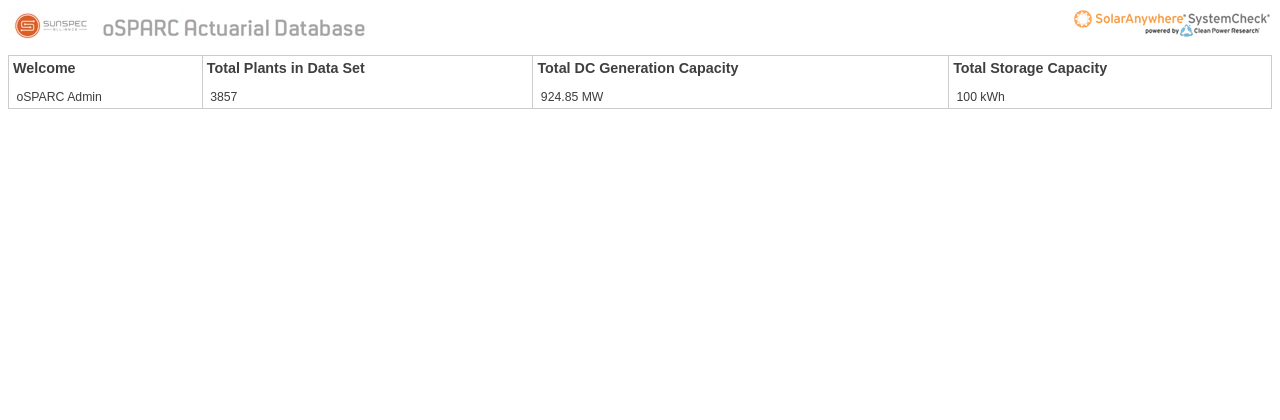
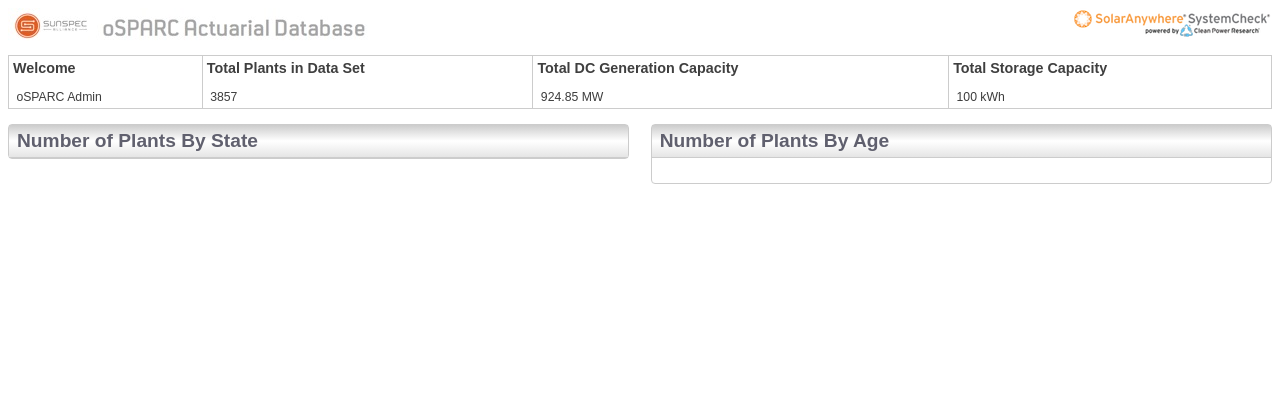
Before and after one commit to sunspec/osparc-django-website, a Django app: page /osparc/ in a window 1280 px wide. Shown: the top 420 px of the page. Run offline with Django 3.2, Linux system fonts and the light colour scheme; some libraries are stand-ins or nearby versions.

Commit message:
Added lots of html and js from orig oSPARC. Can now make (incorrect) ajax calls to services

```diff
--- a/osparc/templates/osparc/index.html
+++ b/osparc/templates/osparc/index.html
@@ -17,3 +17,29 @@
     </tr>
   </table>
 </div>
+
+<div id="row1">
+    <div id="o_state_wrapper" class="o_category_filter" style="float:left;width:49%;">
+      	   <h2 class="o_category_filter_header">Number of Plants By State</h2>
+      	   <div id="state_chart" align="center"></div>
+    </div>
+    <div id="o_newplants_stats" class="o_category_filter" style="float:right;width:49%;">
+          <h2 class="o_category_filter_header">Number of Plants By Age</h2>
+          <div id="newplants_chart" align="center"></div>
+    </div>
+    <div class="clearfix"></div>
+</div>
+
+<!-- from common_js.jsp -->
+<script src="//ajax.googleapis.com/ajax/libs/jquery/1.10.2/jquery.min.js"></script>
+<script src="//ajax.googleapis.com/ajax/libs/jqueryui/1.10.3/jquery-ui.min.js"></script>
+<script src="//maps.google.com/maps/api/js?v=3.exp&amp;sensor=false&amp;libraries=places"></script>
+<script src="{% static 'osparc/date_utils.js' %}"></script>
+
+<script src="{% static 'osparc/jquery.tablesorter.min.js' %}"></script>
+<script src="{% static 'osparc/main.js' %}"></script>
+<script src="{% static 'osparc/dashboard.js' %}"></script>
+<script type='text/javascript' src='https://www.google.com/jsapi'></script>
+<script type='text/javascript'>
+     google.load('visualization', '1', {'packages':['corechart','geochart','table']});
+</script>
```
